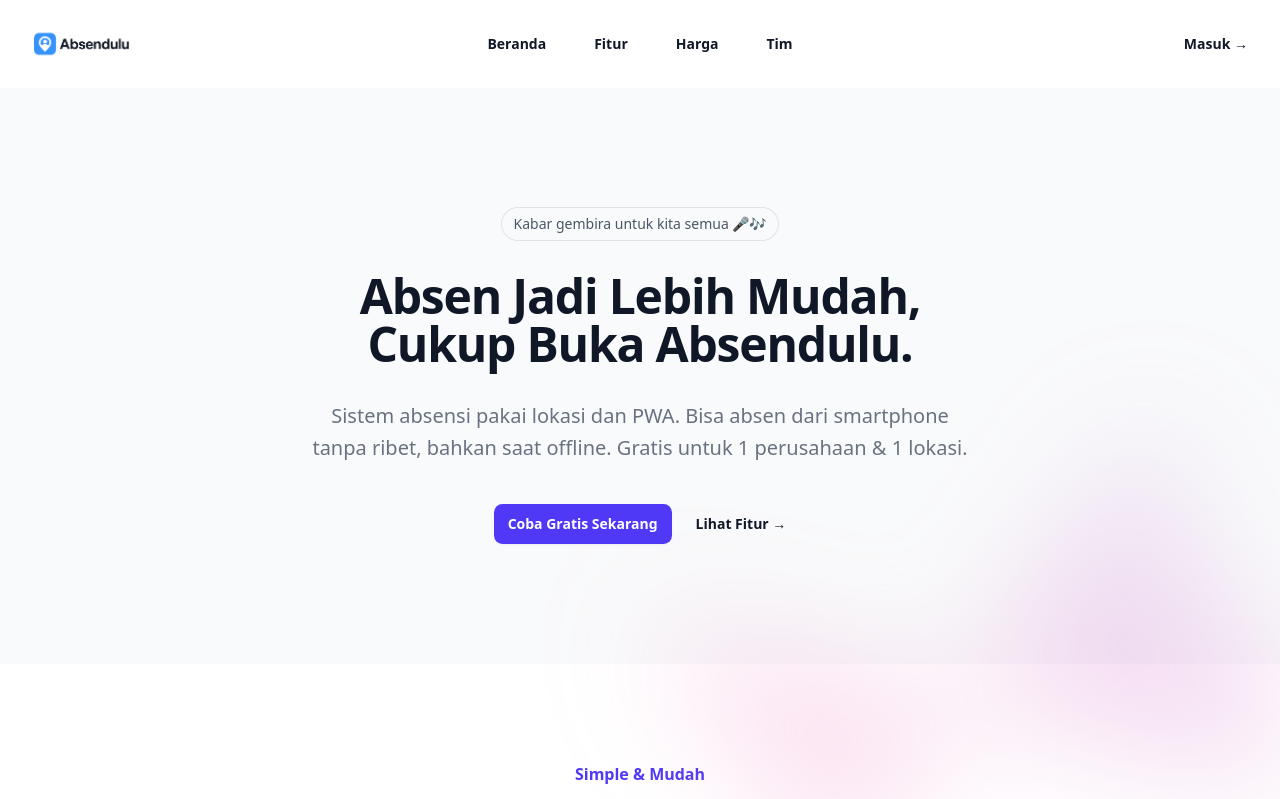
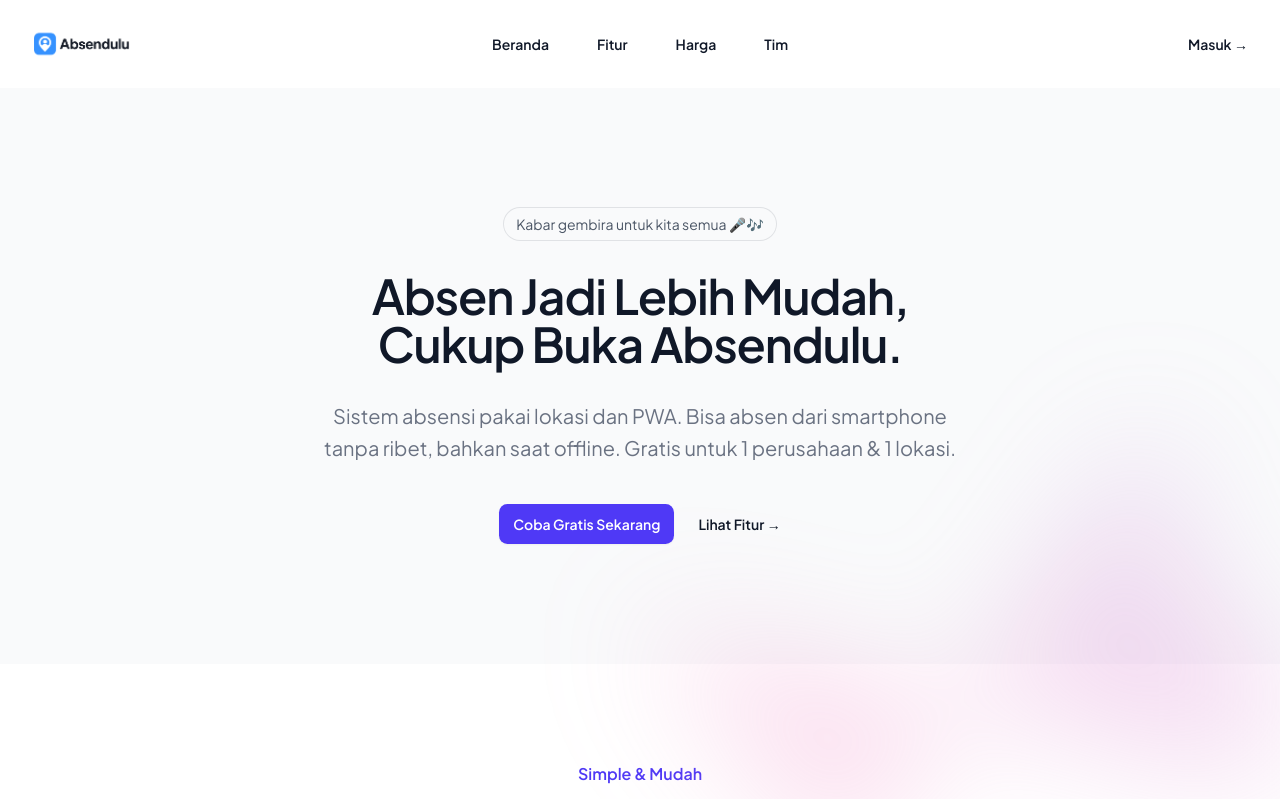
Before and after one commit to ardipc/absendulu, a SvelteKit app: page / in a window 1280 px wide. Shown: the top 799 px of the page. Built offline with nearby package versions, Linux system fonts and the light colour scheme.

Commit message:
change to jakarta sans

```diff
--- a/src/app.css
+++ b/src/app.css
@@ -6,6 +6,10 @@
 
 html {
   scroll-behavior: smooth;
+}
+
+body {
+  font-family: 'Plus Jakarta Sans', sans-serif;
 }
 
 :root {
--- a/src/app.html
+++ b/src/app.html
@@ -4,6 +4,9 @@
 		<meta charset="utf-8" />
 		<meta name="viewport" content="width=device-width, initial-scale=1" />
 		<link rel="manifest" href="/assets/site.webmanifest" />
+		<link rel="preconnect" href="https://fonts.googleapis.com">
+		<link rel="preconnect" href="https://fonts.gstatic.com" crossorigin>
+		<link href="https://fonts.googleapis.com/css2?family=Plus+Jakarta+Sans:wght@400;500;600;700&display=swap" rel="stylesheet">
 		%sveltekit.head%
 	</head>
 	<body data-sveltekit-preload-data="hover" class="font-sans bg-gray-50 text-gray-800">
```
